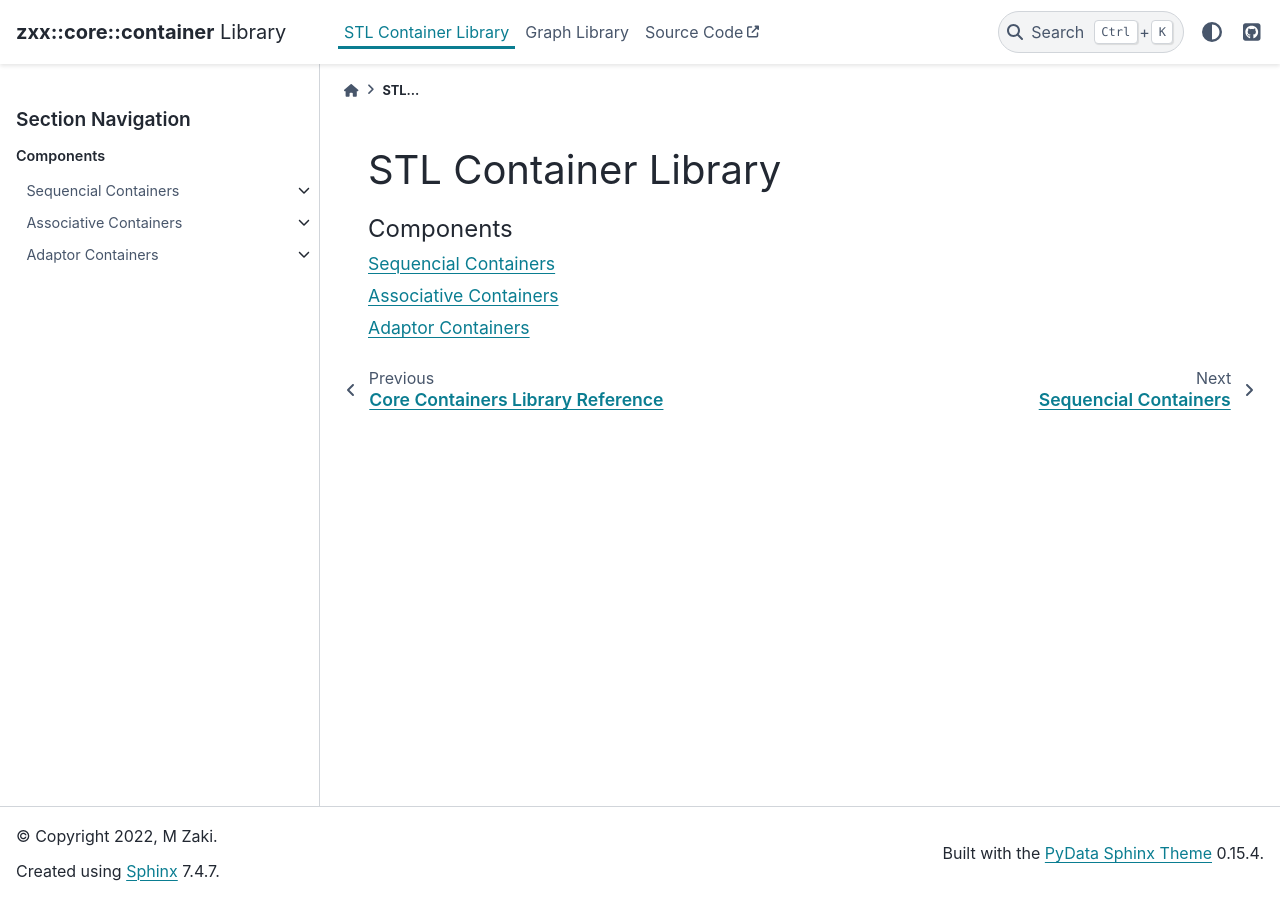
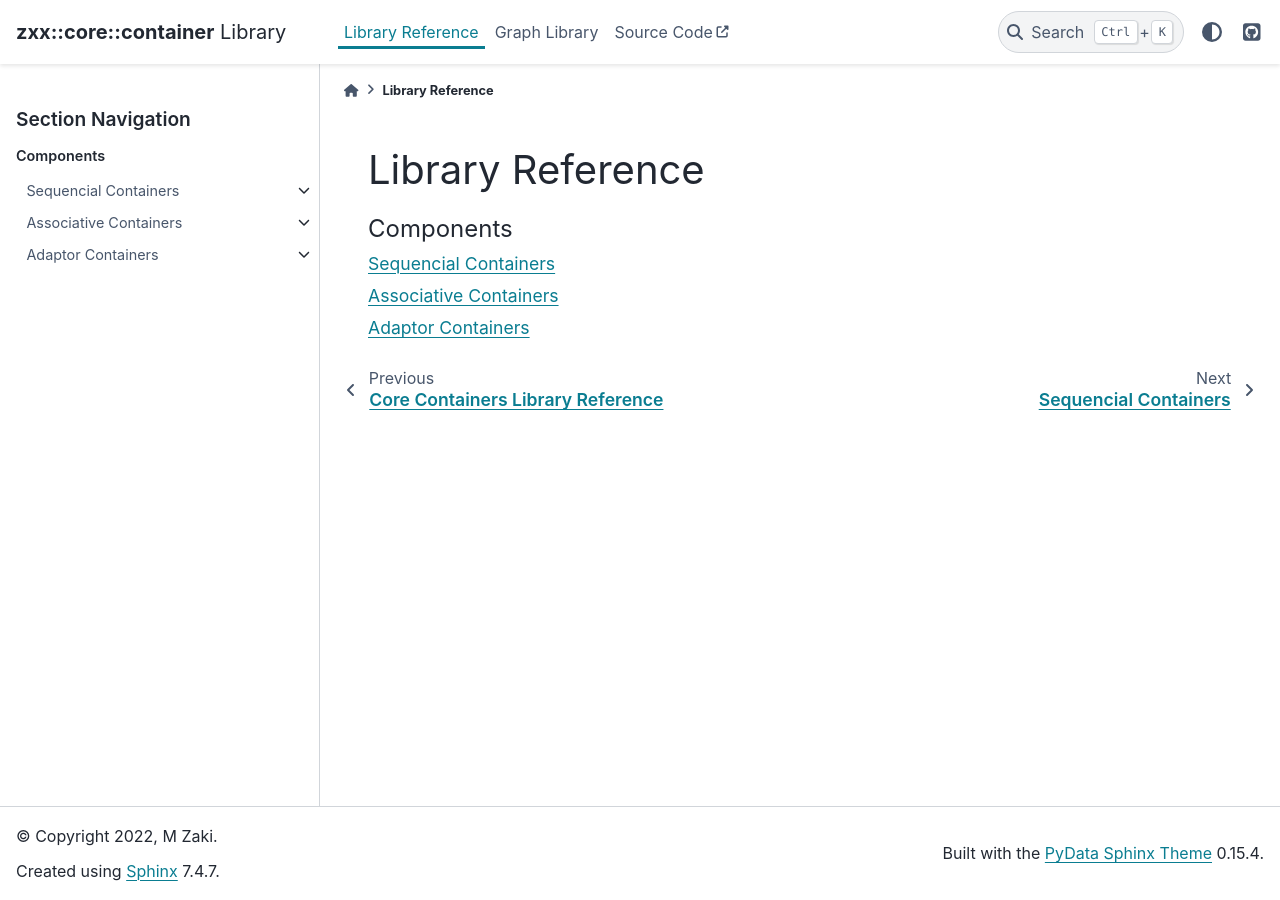
Before and after one commit to zaki-x86/zxx_core_container, a Sphinx documentation site: the page built from docs/source/zxx_core_container/container/container_main.md, in a window 1280 px wide. Built offline with Sphinx 7.4.7 and the PyData theme 0.15.4, drawn with Linux system fonts in a browser that asks for light colours.

````diff
--- a/docs/source/zxx_core_container/container/container_main.md
+++ b/docs/source/zxx_core_container/container/container_main.md
@@ -1,4 +1,4 @@
-# STL Container Library
+# Library Reference
 
 ```{toctree}
 ---
````
Also changed, not shown: docs/source/zxx_core_container/container/sequence_container/sequence-container-main.md (+1 -0 lines), 1 other file.
